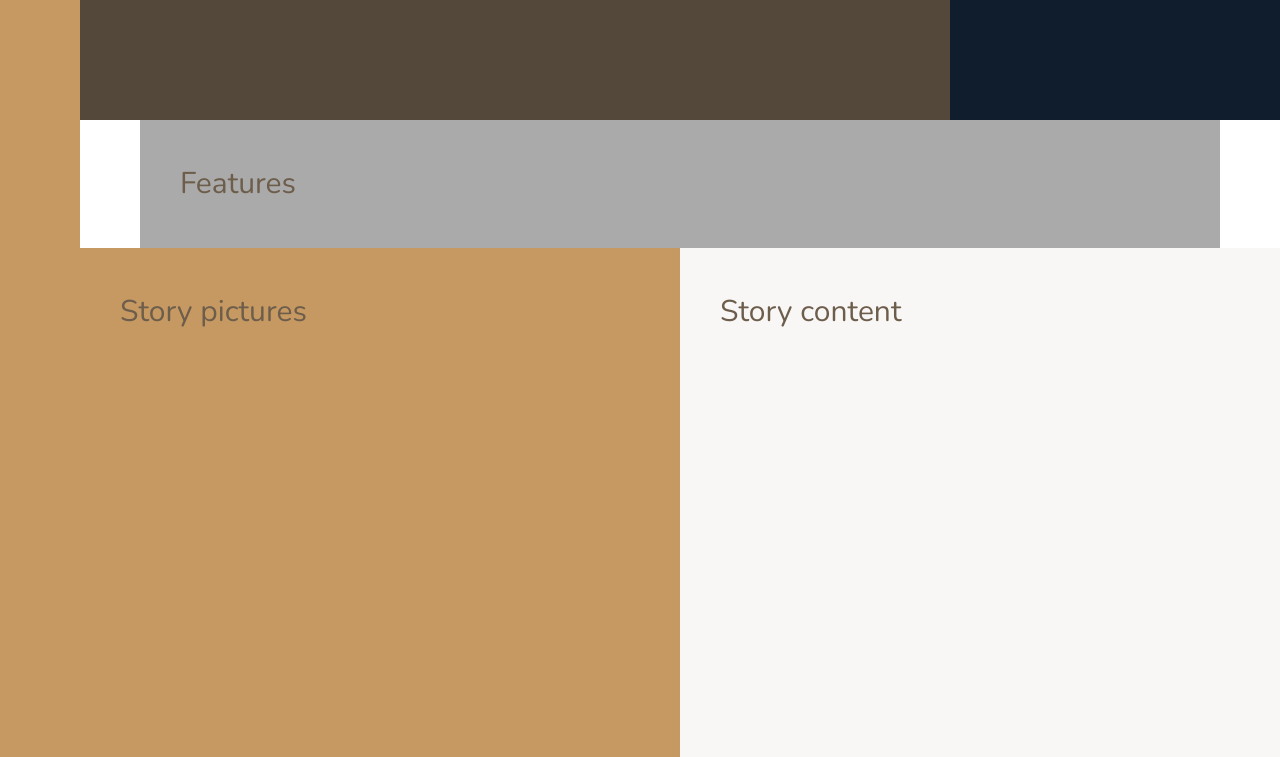
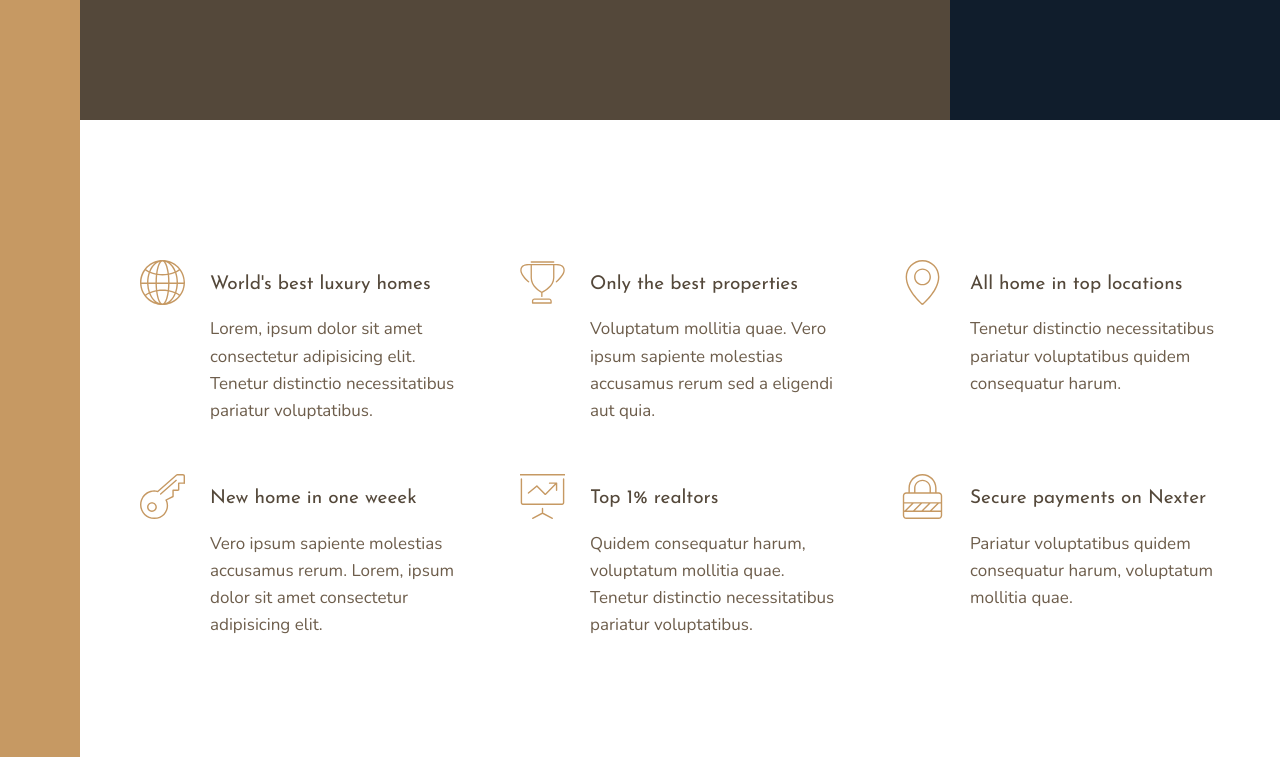
Before and after one commit to OurNook/Nexter, a website: page index.html in a window 1280 px wide. Shown: the part 520-1277 px from the top of the page. Drawn offline with nearby package versions, Linux system fonts and the light colour scheme.

Commit message:
finished features section

```diff
--- a/index.html
+++ b/index.html
@@ -21,7 +21,68 @@
 
     <div class="realtors">Top 3 realtors</div>
 
-    <section class="features">Features</section>
+    <section class="features">
+      <div class="feature">
+        <svg class="feature__icon">
+          <use xlink:href="img/sprite.svg#icon-global"></use>
+        </svg>
+        <h4 class="heading-4 heading-4--dark">World's best luxury homes</h4>
+        <div class="feature__text">
+          Lorem, ipsum dolor sit amet consectetur adipisicing elit. Tenetur
+          distinctio necessitatibus pariatur voluptatibus.
+        </div>
+      </div>
+      <div class="feature">
+        <svg class="feature__icon">
+          <use xlink:href="img/sprite.svg#icon-trophy"></use>
+        </svg>
+        <h4 class="heading-4 heading-4--dark">Only the best properties</h4>
+        <div class="feature__text">
+          Voluptatum mollitia quae. Vero ipsum sapiente molestias accusamus
+          rerum sed a eligendi aut quia.
+        </div>
+      </div>
+      <div class="feature">
+        <svg class="feature__icon">
+          <use xlink:href="img/sprite.svg#icon-map-pin"></use>
+        </svg>
+        <h4 class="heading-4 heading-4--dark">All home in top locations</h4>
+        <div class="feature__text">
+          Tenetur distinctio necessitatibus pariatur voluptatibus quidem
+          consequatur harum.
+        </div>
+      </div>
+      <div class="feature">
+        <svg class="feature__icon">
+          <use xlink:href="img/sprite.svg#icon-key"></use>
+        </svg>
+        <h4 class="heading-4 heading-4--dark">New home in one weeek</h4>
+        <div class="feature__text">
+          Vero ipsum sapiente molestias accusamus rerum. Lorem, ipsum dolor sit
+          amet consectetur adipisicing elit.
+        </div>
+      </div>
+      <div class="feature">
+        <svg class="feature__icon">
+          <use xlink:href="img/sprite.svg#icon-presentation"></use>
+        </svg>
+        <h4 class="heading-4 heading-4--dark">Top 1% realtors</h4>
+        <div class="feature__text">
+          Quidem consequatur harum, voluptatum mollitia quae. Tenetur distinctio
+          necessitatibus pariatur voluptatibus.
+        </div>
+      </div>
+      <div class="feature">
+        <svg class="feature__icon">
+          <use xlink:href="img/sprite.svg#icon-lock"></use>
+        </svg>
+        <h4 class="heading-4 heading-4--dark">Secure payments on Nexter</h4>
+        <div class="feature__text">
+          Pariatur voluptatibus quidem consequatur harum, voluptatum mollitia
+          quae.
+        </div>
+      </div>
+    </section>
 
     <div class="story__pictures">Story pictures</div>
 
--- a/sass/_base.scss
+++ b/sass/_base.scss
@@ -43,9 +43,4 @@
       1fr
     ) [center-start] repeat(8, [col-start] minmax(min-content, 14rem) [col-end])
     [center-end] minmax(6rem, 1fr) [full-end];
-
-  & > * {
-    padding: 40px;
-    font-size: 3rem;
-  }
 }
--- a/sass/_features.scss
+++ b/sass/_features.scss
@@ -1,4 +1,29 @@
 .features {
-  background-color: $color-grey-light-2;
   grid-column: center-start / center-end;
+
+  margin: 15rem 0;
+
+  display: grid;
+  grid-template-columns: repeat(auto-fit, minmax(25rem, 1fr));
+  grid-gap: 6rem;
+  align-items: start;
 }
+
+.feature {
+  display: grid;
+  grid-template-columns: min-content 1fr;
+  grid-row-gap: 1.5rem;
+  grid-column-gap: 2.5rem;
+
+  &__icon {
+    fill: $color-primary;
+    width: 4.5rem;
+    height: 4.5rem;
+    grid-row: 1 / span 2;
+    transform: translateY(-1rem);
+  }
+
+  &__text {
+    font-size: 1.7rem;
+  }
+}
--- a/sass/_typography.scss
+++ b/sass/_typography.scss
@@ -0,0 +1,29 @@
+%heading {
+  font-family: $font-display;
+  font-weight: 400;
+}
+
+.heading-1 {
+  @extend %heading;
+}
+
+.heading-2 {
+  @extend %heading;
+}
+
+.heading-3 {
+  @extend %heading;
+}
+
+.heading-4 {
+  @extend %heading;
+  font-size: 1.9rem;
+
+  &--light {
+    color: $color-grey-light-1;
+  }
+
+  &--dark {
+    color: $color-grey-dark-1;
+  }
+}
```
Also changed, not shown: css/style.css.
